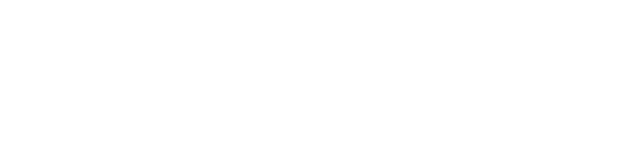
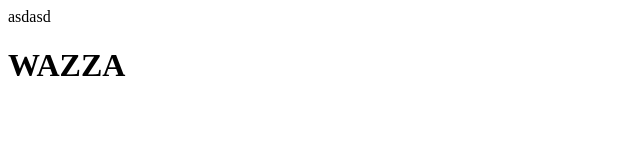
Before and after one commit to jerejanalmazan-del/WebTech, a plain HTML site: page demo.html in a window 1280 px wide. Shown: the whole page, without its empty margins (0-640 px from the left). Drawn offline with Linux system fonts and the light colour scheme.

```diff
--- a/demo.html
+++ b/demo.html
@@ -4,8 +4,12 @@
     <meta charset="UTF-8">
     <meta name="viewport" content="width=device-width, initial-scale=1.0">
     <title>Document</title>
+    asdasd
+
 </head>
 <body>
-
+    <h1>
+        WAZZA
+    </h1>
 </body>
 </html>
```
